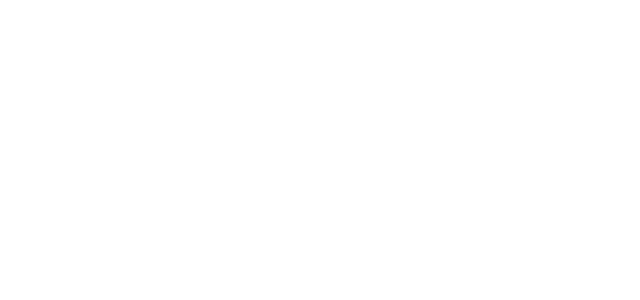
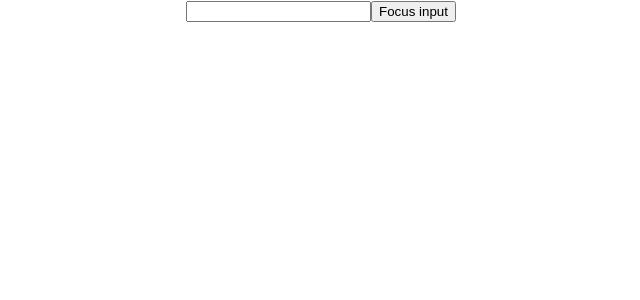
Before and after one commit to gau2107/exp-demo-18, a React (Create React App) app: page / in a window 1280 px wide. Shown: the top 300 px of the page, without its empty margins (319-959 px from the left). Built offline with nearby package versions, Linux system fonts and the light colour scheme.

Commit message:
react  ref

```diff
--- a/src/App.js
+++ b/src/App.js
@@ -1,9 +1,13 @@
+import { useRef } from 'react';
 import './App.css';
+import Input from './Input';
 
 function App() {
-
+  const inputRef = useRef(null)
   return (
     <div className="App">
+      <Input ref={inputRef} />
+      <button onClick={() => inputRef.current.focus()}>Focus input</button>
     </div>
   );
 }
--- /dev/null
+++ b/src/Input.js
@@ -0,0 +1,8 @@
+import { forwardRef } from "react"
+
+const Input = forwardRef((props, ref) => {
+  return (
+    <input ref={ref} />
+  )
+});
+export default Input;
```
